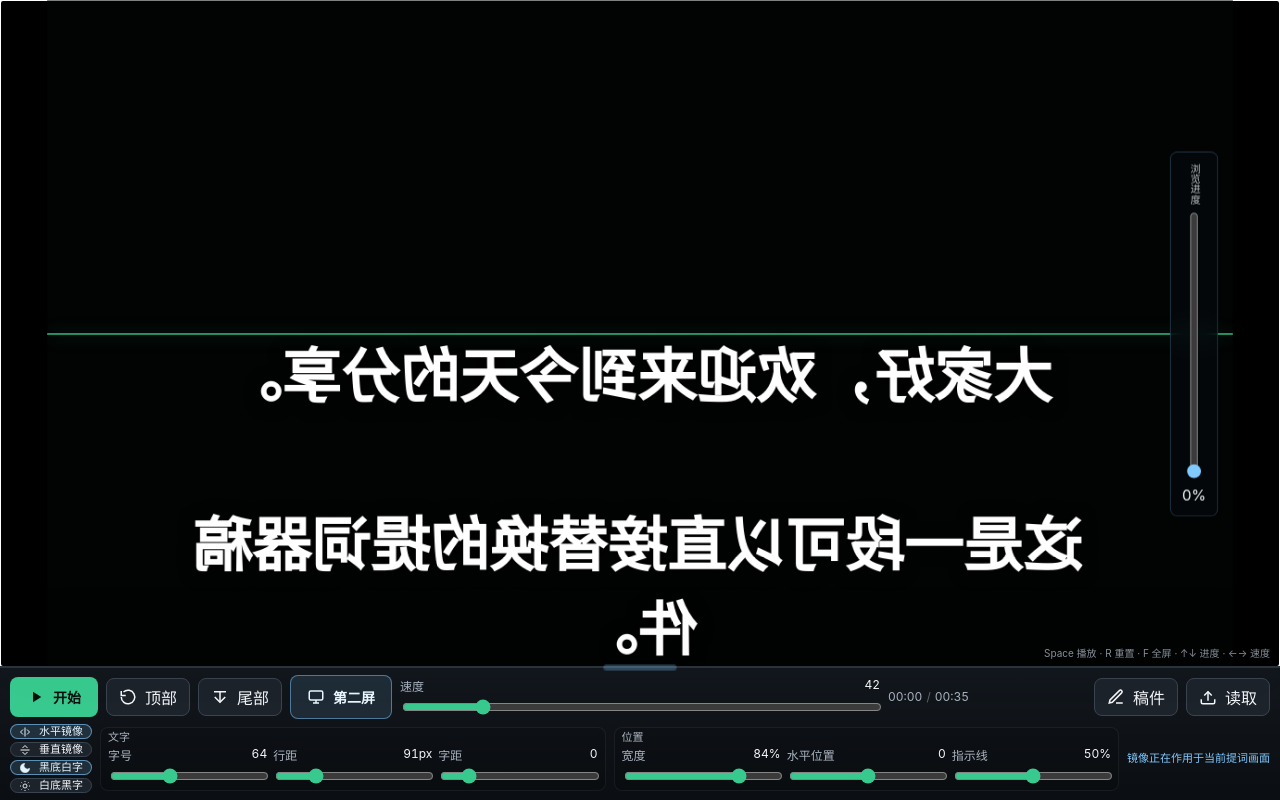
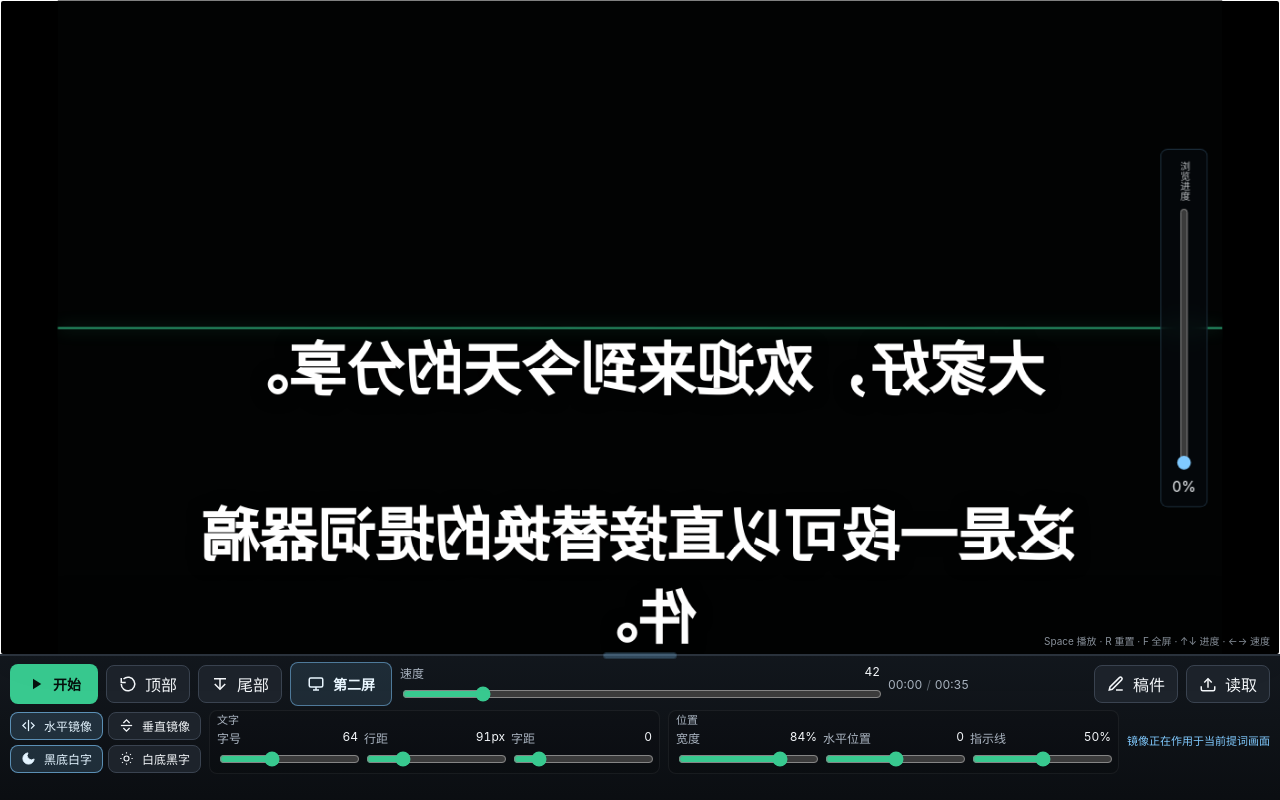
Before and after one commit to BeetMan/teleprompter, an Electron app: page windows-electron/index.html in a window 1280 px wide. Drawn offline with Linux system fonts and the light colour scheme; no server answers.

Commit message:
Fix control panel drag direction and enlarge setting buttons
- Resize handle now uses delta from drag start (startHeight - dy)
  instead of distance from window bottom, so dragging no longer moves
  the panel the wrong way or fights the clamp
- Floor the panel height to a cached natural content height measured
  once the layout settles (double rAF), not re-measured mid-drag where
  getBoundingClientRect jitters with the panel position
- Measure content as the two rows' real heights, not scrollHeight which
  includes absolutely-positioned elements and is unreliable
- Settings buttons (mirror/display mode) now a 2x2 grid at 28px with
  icon + label, easier to hit than the previous single thin column

```diff
--- a/windows-electron/index.html
+++ b/windows-electron/index.html
@@ -309,7 +309,10 @@
       display: grid;
       grid-template-rows: auto auto;
       gap: 4px;
-      align-items: stretch;
+      /* 两行不拉伸、按内容尺寸排布：面板拖大时内容停留在顶部，
+         也让 offsetHeight 始终等于内容自然高度（拖动下限据此计算） */
+      align-items: start;
+      align-content: start;
       padding: 6px 10px;
       min-width: 0;
       overflow-y: auto;
@@ -369,25 +372,25 @@
     }
 
     .settings-group {
-      display: flex;
-      flex-direction: column;
-      align-items: stretch;
-      justify-content: center;
-      gap: 3px;
+      display: grid;
+      grid-template-columns: repeat(2, auto);
+      align-content: center;
+      gap: 5px;
       flex: none;
     }
 
     .settings-group .stack-toggle {
-      min-height: 15px;
-      padding: 0 8px;
-      font-size: 11px;
-      line-height: 1;
+      min-height: 28px;
+      padding: 0 10px;
+      font-size: 12px;
       justify-content: flex-start;
+      white-space: nowrap;
+      flex: none;
     }
 
     .settings-group .stack-toggle .icon {
-      width: 12px;
-      height: 12px;
+      width: 15px;
+      height: 15px;
       flex: none;
     }
 
@@ -1246,6 +1249,8 @@
     let dragDepth = 0;
     let fullscreenCollapseTimer = 0;
     let resizing = false;
+    let resizeStartY = 0;
+    let resizeStartHeight = 0;
     let seekingProgress = false;
     let activeTooltipTarget = null;
     const params = new URLSearchParams(window.location.search);
@@ -1373,30 +1378,34 @@
       return Math.round(elements.controlPanel.getBoundingClientRect().height);
     }
 
-    function getControlContentHeight() {
-      // 两行内容（主操作行 + 设置行）的自然高度 + 上下内边距
-      // 面板比内容高时 scrollHeight 会等于容器自身高度，不能直接当下限，需分别测量
-      const main = elements.controlMain;
-      const scrollH = Math.ceil(main.scrollHeight);
-      if (main.clientHeight >= scrollH) {
-        // 已恰好对齐内容（默认/等值时），直接取
-        return scrollH + 4;
-      }
-      // 面板比内容高（拖大过或曾存的大高度）：只量两组行的实际高度
-      const row1 = document.querySelector(".control-row-primary")?.offsetHeight || 0;
-      const row2 = document.querySelector(".control-row-settings")?.offsetHeight || 0;
-      const styles = getComputedStyle(main);
+    // 控制栏两行内容的自然高度（只在布局稳定时量取并缓存，拖动过程直接用缓存值，
+    // 避免拖动中用 getBoundingClientRect 同时受面板位置和内容位置变化影响而抖动）
+    let naturalControlHeight = 0;
+
+    function measureControlContentHeight() {
+      // 面板内容自然高度 = 两行实际高度 + 行间距 + control-main 内边距 + 面板边框。
+      // 不用 scrollHeight：它会包含 absolute 定位的 sr-only/shortcut-hint 的超出部分，不可靠。
+      const row1 = document.querySelector(".control-row-primary");
+      const row2 = document.querySelector(".control-row-settings");
+      const styles = getComputedStyle(elements.controlMain);
+      const panelStyles = getComputedStyle(elements.controlPanel);
       const gap = parseFloat(styles.rowGap) || 0;
       const paddingV = (parseFloat(styles.paddingTop) || 0) + (parseFloat(styles.paddingBottom) || 0);
-      return Math.ceil(row1 + row2 + gap + paddingV) + 4;
+      const borderV = (parseFloat(panelStyles.borderTopWidth) || 0) + (parseFloat(panelStyles.borderBottomWidth) || 0);
+      return Math.ceil((row1?.offsetHeight || 0) + (row2?.offsetHeight || 0) + gap + paddingV + borderV);
+    }
+
+    function refreshNaturalControlHeight() {
+      const measured = measureControlContentHeight();
+      if (measured > 0) {
+        naturalControlHeight = measured;
+      }
+      return naturalControlHeight;
     }
 
     function setControlHeight(height, persist = true) {
       const { minHeight, maxHeight } = getControlBounds();
-      const contentHeight = getControlContentHeight();
-      // 下限取两行内容的自然高度，避免拖小或旧存储值导致第二行被裁切（"折叠"）
-      // 但上限只受 maxHeight 约束，不要把超高面板锁死在更高处
-      const floor = Math.max(minHeight, contentHeight);
+      const floor = Math.max(minHeight, naturalControlHeight || minHeight);
       const nextHeight = clamp(Math.round(height), floor, maxHeight);
       elements.app.style.setProperty("--control-height", `${nextHeight}px`);
       requestAnimationFrame(() => resizePreviewSurface(true));
@@ -2181,6 +2190,8 @@
     function startResize(event) {
       event.preventDefault();
       resizing = true;
+      resizeStartY = event.clientY;
+      resizeStartHeight = getControlHeight();
       document.body.classList.add("resizing-controls");
       elements.resizeHandle.setPointerCapture?.(event.pointerId);
       revealFullscreenControls();
@@ -2190,7 +2201,9 @@
       if (!resizing) {
         return;
       }
-      const nextHeight = window.innerHeight - event.clientY;
+      // 高度 = 起始高度 - 鼠标相对起始位置的垂直位移（往上拖变大、往下拖变小），
+      // 与手柄当前位置无关，避免面板移动反向影响计算
+      const nextHeight = resizeStartHeight - (event.clientY - resizeStartY);
       setControlHeight(nextHeight, false);
     }
 
@@ -2427,14 +2440,6 @@
       }
     }
 
-    function fitControlHeightToContent() {
-      // 把控制栏高度调整为恰好容纳两行内容（无内滚动条），仅在未存用户高度时作为默认值
-      const { maxHeight } = getControlBounds();
-      // 直接按当前布局量内容，不先把高度撑到 max（撑高会让 scrollHeight 虚涨）
-      const natural = Math.ceil(elements.controlMain.scrollHeight) + 4;
-      setControlHeight(Math.min(natural, maxHeight), true);
-    }
-
     function hydrate() {
       const state = loadState();
       elements.input.value = state.text;
@@ -2454,16 +2459,17 @@
       applyControls();
       resetScroll();
       const storedControlHeight = Number(state.controlHeight);
-      const isUserHeight = storedControlHeight > 0
-        && Math.abs(storedControlHeight - defaultState.controlHeight) >= 2
-        && Math.abs(storedControlHeight - 170) >= 2;
-      if (isUserHeight) {
-        // 用户拖过高度，沿用
-        setControlHeight(storedControlHeight, false);
-      } else {
-        // 默认状态：测量内容自然高度，完整展开两行
-        requestAnimationFrame(fitControlHeightToContent);
-      }
+      // 布局稳定后量内容自然高度缓存起来，再决定面板高度：
+      // 旧的小高度会被下限撑开（修复"折叠"），旧的大高度沿用但不超过 maxHeight。
+      // 双 rAF 等字体/滑块等布局完成，避免 scrollHeight 量到未稳定的中间值
+      requestAnimationFrame(() => requestAnimationFrame(() => {
+        refreshNaturalControlHeight();
+        if (storedControlHeight > 0) {
+          setControlHeight(storedControlHeight, false);
+        } else {
+          setControlHeight(naturalControlHeight, true);
+        }
+      }));
     }
 
     elements.input.addEventListener("input", updateText);
```
Also changed, not shown: tests/teleprompter.spec.js (+2 -0 lines), windows-tauri/web/index.html (+55 -49 lines).
